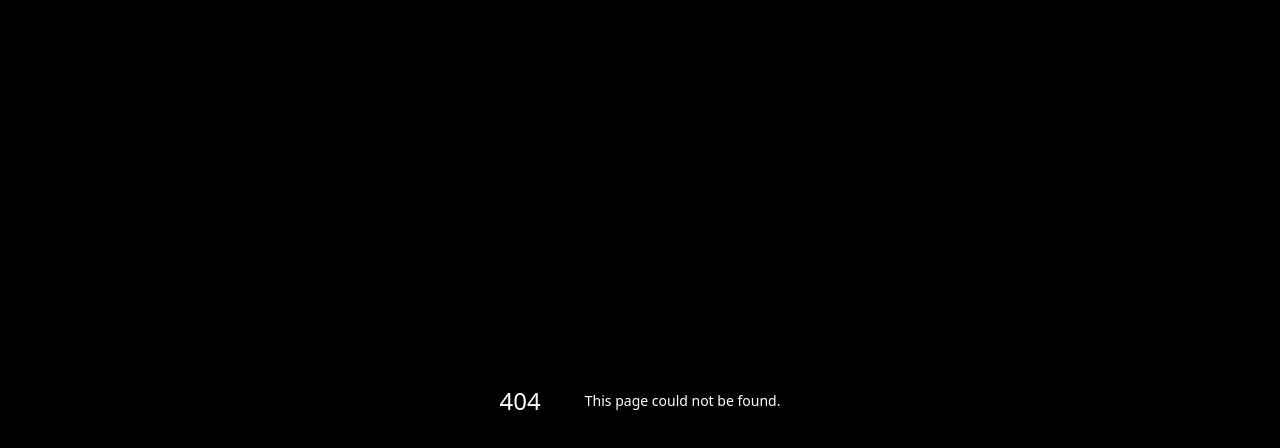
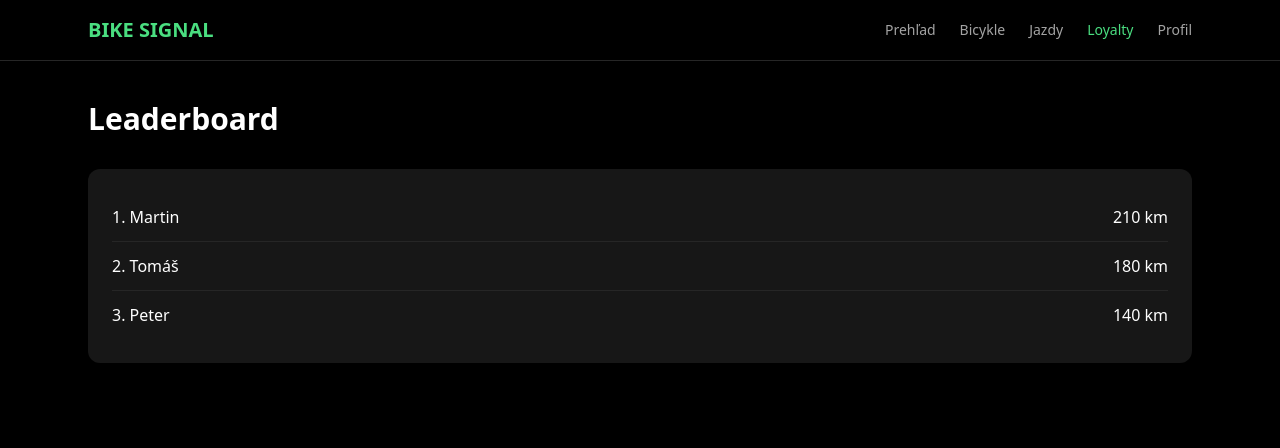
Before and after one commit to FLPstudio003/bikesignal, a Next.js app: page /dashboard/loyalty in a window 1280 px wide. Before the commit this address had no page. Shown: the top 448 px of the page. Built offline with nearby package versions, Linux system fonts and the light colour scheme.

Commit message:
APKA_SUPA2

```diff
--- /dev/null
+++ b/app/dashboard/bikes/page.tsx
@@ -0,0 +1,25 @@
+export default function BikesPage() {
+  return (
+    <div>
+
+      <h1 className="text-3xl font-bold mb-8">
+        Bicykle
+      </h1>
+
+      <button className="bg-green-500 px-4 py-2 rounded-lg mb-6">
+        + Pridať bicykel
+      </button>
+
+      <div className="grid grid-cols-2 gap-6">
+
+        <div className="bg-neutral-900 p-6 rounded-xl">
+          <h2 className="font-bold text-xl">Canyon Aeroad</h2>
+          <p className="text-neutral-400">Road bike</p>
+          <p className="mt-2 text-green-400">12 340 km</p>
+        </div>
+
+      </div>
+
+    </div>
+  )
+}
--- /dev/null
+++ b/app/dashboard/layout.tsx
@@ -0,0 +1,56 @@
+"use client"
+
+import Link from "next/link"
+import { usePathname } from "next/navigation"
+
+export default function DashboardLayout({
+  children,
+}: {
+  children: React.ReactNode
+}) {
+  const pathname = usePathname()
+
+  const nav = [
+    { name: "Prehľad", href: "/dashboard" },
+    { name: "Bicykle", href: "/dashboard/bikes" },
+    { name: "Jazdy", href: "/dashboard/rides" },
+    { name: "Loyalty", href: "/dashboard/loyalty" },
+    { name: "Profil", href: "/dashboard/profile" },
+  ]
+
+  return (
+    <div className="min-h-screen bg-black text-white">
+
+      <header className="border-b border-neutral-800 bg-black sticky top-0 z-50">
+        <div className="max-w-6xl mx-auto flex items-center justify-between px-6 py-4">
+
+          <h1 className="text-xl font-bold text-green-400">
+            BIKE SIGNAL
+          </h1>
+
+          <nav className="flex gap-6">
+            {nav.map((item) => (
+              <Link
+                key={item.href}
+                href={item.href}
+                className={`text-sm transition ${
+                  pathname === item.href
+                    ? "text-green-400"
+                    : "text-neutral-400 hover:text-white"
+                }`}
+              >
+                {item.name}
+              </Link>
+            ))}
+          </nav>
+
+        </div>
+      </header>
+
+      <main className="max-w-6xl mx-auto px-6 py-10">
+        {children}
+      </main>
+
+    </div>
+  )
+}
--- /dev/null
+++ b/app/dashboard/loyalty/page.tsx
@@ -0,0 +1,30 @@
+export default function LoyaltyPage() {
+  return (
+    <div>
+
+      <h1 className="text-3xl font-bold mb-8">
+        Leaderboard
+      </h1>
+
+      <div className="bg-neutral-900 rounded-xl p-6">
+
+        <div className="flex justify-between border-b border-neutral-800 py-3">
+          <p>1. Martin</p>
+          <p>210 km</p>
+        </div>
+
+        <div className="flex justify-between border-b border-neutral-800 py-3">
+          <p>2. Tomáš</p>
+          <p>180 km</p>
+        </div>
+
+        <div className="flex justify-between py-3">
+          <p>3. Peter</p>
+          <p>140 km</p>
+        </div>
+
+      </div>
+
+    </div>
+  )
+}
--- a/app/dashboard/page.tsx
+++ b/app/dashboard/page.tsx
@@ -1,70 +1,30 @@
-"use client"
+export default function DashboardPage() {
+  return (
+    <div>
 
-import {useEffect,useState} from "react"
-import {supabase} from "@/lib/supabase"
+      <h1 className="text-3xl font-bold mb-8">
+        Prehľad
+      </h1>
 
-import DashboardHeader from "@/components/DashboardHeader"
+      <div className="grid grid-cols-3 gap-6">
 
-import RiderHero from "@/components/dashboard/RiderHero"
-import Overview from "@/components/dashboard/Overview"
-import BikeGarage from "@/components/dashboard/BikeGarage"
-import Profile from "@/components/dashboard/Profile"
+        <div className="bg-neutral-900 p-6 rounded-xl">
+          <p className="text-neutral-400 text-sm">Týždeň</p>
+          <p className="text-3xl font-bold">120 km</p>
+        </div>
 
-export default function Dashboard(){
+        <div className="bg-neutral-900 p-6 rounded-xl">
+          <p className="text-neutral-400 text-sm">Mesiac</p>
+          <p className="text-3xl font-bold">480 km</p>
+        </div>
 
-const [profile,setProfile] = useState<any>(null)
-const [loading,setLoading] = useState(true)
+        <div className="bg-neutral-900 p-6 rounded-xl">
+          <p className="text-neutral-400 text-sm">Celkom</p>
+          <p className="text-3xl font-bold">0 km</p>
+        </div>
 
-useEffect(()=>{
+      </div>
 
-const load = async ()=>{
-
-const {data:{user}} = await supabase.auth.getUser()
-
-if(!user){
-
-window.location.href="/login"
-return
-
+    </div>
+  )
 }
-
-const {data} = await supabase
-.from("profiles")
-.select("*")
-.eq("email",user.email)
-.single()
-
-setProfile(data)
-setLoading(false)
-
-}
-
-load()
-
-},[])
-
-if(loading){
-
-return <div className="text-white p-10">Loading...</div>
-
-}
-
-return(
-
-<div className="bg-black min-h-screen">
-
-<DashboardHeader user={profile}/>
-
-<RiderHero profile={profile}/>
-
-<Overview profile={profile}/>
-
-<BikeGarage/>
-
-<Profile profile={profile}/>
-
-</div>
-
-)
-
-}
--- /dev/null
+++ b/app/dashboard/profile/page.tsx
@@ -0,0 +1,23 @@
+export default function ProfilePage() {
+  return (
+    <div>
+
+      <h1 className="text-3xl font-bold mb-8">
+        Profil
+      </h1>
+
+      <div className="bg-neutral-900 p-6 rounded-xl">
+
+        <p className="text-neutral-400">
+          Rider
+        </p>
+
+        <p className="text-xl font-bold">
+          graphicsflp@gmail.com
+        </p>
+
+      </div>
+
+    </div>
+  )
+}
--- /dev/null
+++ b/app/dashboard/rides/page.tsx
@@ -0,0 +1,19 @@
+export default function RidesPage() {
+  return (
+    <div>
+
+      <h1 className="text-3xl font-bold mb-8">
+        Jazdy
+      </h1>
+
+      <button className="bg-green-500 px-4 py-2 rounded-lg mb-6">
+        + Pridať jazdu
+      </button>
+
+      <div className="bg-neutral-900 p-6 rounded-xl">
+        <p>Tu bude história jázd.</p>
+      </div>
+
+    </div>
+  )
+}
```
